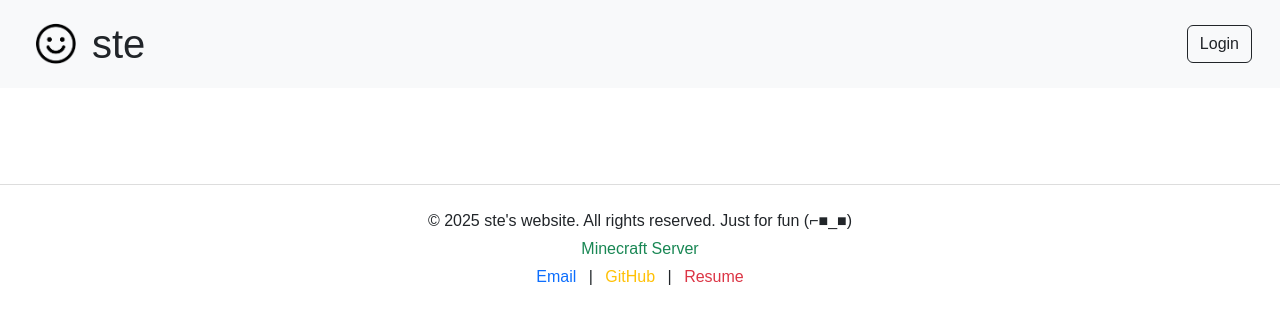
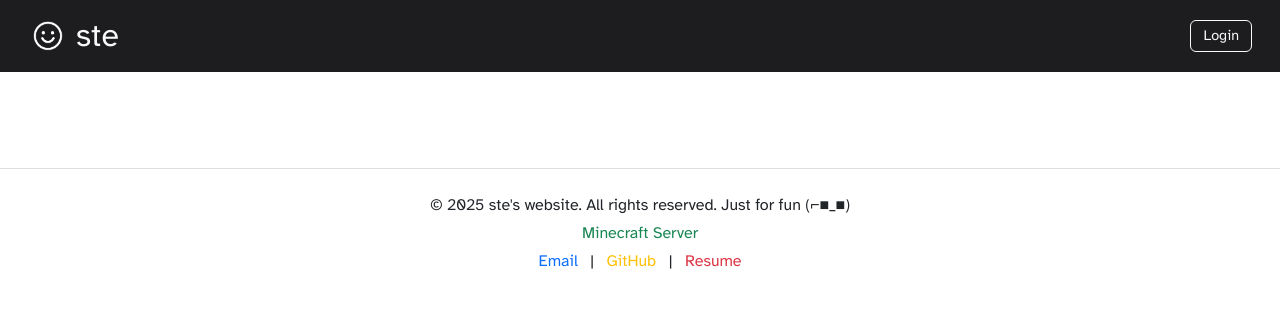
Before and after one commit to stectr/photojs, a PHP site: page / in a window 1280 px wide. Shown: the top 324 px of the page. Run offline with PHP 8.4, Linux system fonts and the light colour scheme.

Commit message:
changed some styling

```diff
--- a/public/index.html
+++ b/public/index.html
@@ -8,32 +8,29 @@
     <link rel="icon" href="/favicons/favicon.ico" type="image/x-icon">
     <link href="https://cdn.jsdelivr.net/npm/bootstrap@5.3.7/dist/css/bootstrap.min.css" rel="stylesheet"
         integrity="sha384-LN+7fdVzj6u52u30Kp6M/trliBMCMKTyK833zpbD+pXdCLuTusPj697FH4R/5mcr" crossorigin="anonymous">
+    <link href="https://fonts.googleapis.com/css2?family=Atkinson+Hyperlegible&display=swap" rel="stylesheet">
     <link rel="stylesheet" href="styles.css">
 </head>
 
 <body>
-    <!-- Login button top-right -->
-    <nav class="navbar navbar-light bg-light">
+    <nav class="navbar navbar-light" style="background-color: #1d1d1f;">
         <div class="container-fluid d-flex justify-content-between align-items-center">
             <div class="d-flex align-items-center">
-                <img src="/favicons/500x500.png" alt="Icon" class="me-2" style="max-height:3.5em">
-                <h1 class="mb-0">ste</h1>
+                <img src="/favicons/500x500.png" alt="Icon" class="me-2" style="max-height:2.5em; filter: invert(1);">
+                <h1 class="mb-0 text-light" style="font-size: 2rem; font-weight: 400;">ste</h1>
             </div>
-            <div>
-                <button type="button" class="btn btn-outline-dark" data-bs-toggle="modal" data-bs-target="#loginModal">
-                    Login
-                </button>
-            </div>
+            <button type="button" class="btn btn-outline-light" data-bs-toggle="modal" data-bs-target="#loginModal">
+                Login
+            </button>
         </div>
     </nav>
 
-    <!-- Simplified Login Modal -->
-    <div class="modal fade" id="loginModal" tabindex="-1" aria-labelledby="loginModalLabel" aria-hidden="true">
+    <div class="modal fade" id="loginModal" tabindex="-1" aria-hidden="true">
         <div class="modal-dialog">
             <div class="modal-content">
                 <form id="loginForm" class="p-4 py-1">
                     <div class="modal-header">
-                        <h4 class="modal-title" id="loginModalLabel">Login</h4>
+                        <h4 class="modal-title">Login</h4>
                         <button type="button" class="btn-close" data-bs-dismiss="modal" aria-label="Close"></button>
                     </div>
                     <div class="mb-3">
@@ -55,47 +52,10 @@
         </div>
     </div>
 
-    <script>
-        const loginForm = document.getElementById('loginForm');
-        const loginError = document.getElementById('loginError');
-
-        loginForm.addEventListener('submit', async (e) => {
-            e.preventDefault();
-
-            loginError.style.display = 'none';
-            const formData = new FormData(loginForm);
-
-            try {
-                const res = await fetch('/login', {
-                    method: 'POST',
-                    body: new URLSearchParams(formData),
-                    headers: {
-                        'Content-Type': 'application/x-www-form-urlencoded',
-                    },
-                });
-
-                if (res.redirected) {
-                    // Redirect after successful login
-                    window.location.href = res.url;
-                } else {
-                    // Show error
-                    const text = await res.text();
-                    loginError.textContent = text;
-                    loginError.style.display = 'block';
-                }
-            } catch (err) {
-                loginError.textContent = 'Network error. Please try again.';
-                loginError.style.display = 'block';
-            }
-        });
-    </script>
-
-    <!-- CRITICAL: Gallery -->
     <main class="container my-5">
         <div id="gallery" class="row"></div>
     </main>
 
-    <!-- Full Image Modal -->
     <div class="modal fade" id="imageModal" tabindex="-1">
         <div class="modal-dialog modal-dialog-centered">
             <div class="modal-content">
@@ -119,3 +79,36 @@
     <script src="https://cdn.jsdelivr.net/npm/bootstrap@5.3.3/dist/js/bootstrap.bundle.min.js"></script>
     <script src="https://cdn.jsdelivr.net/npm/sortablejs@1.15.0/Sortable.min.js"></script>
     <script src="/viewer.js"></script>
+
+    <script>
+        const loginForm = document.getElementById('loginForm');
+        const loginError = document.getElementById('loginError');
+
+        loginForm.addEventListener('submit', async (e) => {
+            e.preventDefault();
+            loginError.style.display = 'none';
+            const formData = new FormData(loginForm);
+
+            try {
+                const res = await fetch('/login', {
+                    method: 'POST',
+                    body: new URLSearchParams(formData),
+                    headers: { 'Content-Type': 'application/x-www-form-urlencoded' },
+                });
+
+                if (res.redirected) {
+                    window.location.href = res.url;
+                } else {
+                    const text = await res.text();
+                    loginError.textContent = text;
+                    loginError.style.display = 'block';
+                }
+            } catch {
+                loginError.textContent = 'Network error. Please try again.';
+                loginError.style.display = 'block';
+            }
+        });
+    </script>
+</body>
+
+</html>
--- a/public/styles.css
+++ b/public/styles.css
@@ -1,4 +1,4 @@
-/* Apply Atkinson Hyperlegible globally */
+/* Global settings */
 body {
     background-color: #ffffff;
     font-family: 'Atkinson Hyperlegible', sans-serif;
@@ -6,20 +6,35 @@ body {
     padding: 0;
 }
 
-/* Navbar spacing */
+/* Navbar styling */
 .navbar {
+    background-color: #1d1d1f;
     padding: 1rem;
 }
 
-/* Footer border */
+.navbar h1 {
+    font-size: 2rem;
+    font-weight: 400;
+    margin: 0;
+    color: #f5f5f7;
+}
+
+.navbar .btn {
+    padding: 0.25rem 0.75rem;
+    font-size: 0.9rem;
+}
+
+/* Footer styling */
 footer {
     border-top: 1px solid #ddd;
+    text-align: center;
+    padding: 1rem 0;
 }
 
-/* Links styling */
 footer a {
     text-decoration: none;
     color: #333;
+    margin: 0 0.5rem;
 }
 
 footer a:hover {
@@ -31,14 +46,14 @@ footer a:hover {
     margin-top: 10px;
 }
 
-/* Grid images */
+/* Gallery images */
 .img-fluid {
+    width: 100%;
     height: 300px;
     object-fit: cover;
-    width: 100%;
 }
 
-/* Modal dialog centering and shrink-to-fit */
+/* Modal centering */
 .modal-dialog {
     display: flex;
     justify-content: center;
@@ -47,29 +62,25 @@ footer a:hover {
     max-width: 100%;
 }
 
-/* Modal content shrink-wrap to image */
 .modal-content {
     display: inline-block;
     width: auto;
     max-width: 90vw;
-    background-color: #ffffff;
+    background-color: #f5f5f7;
     border-radius: 0.5rem;
     box-shadow: 0 2px 10px rgba(0, 0, 0, 0.1);
     overflow: hidden;
     margin: 0 auto;
 }
 
-/* Modal body centers image without overflow */
 .modal-body {
     display: flex;
     justify-content: center;
     align-items: center;
     padding: 1rem;
     overflow: hidden;
-
 }
 
-/* Full modal image: contained within viewport */
 .img-full {
     max-width: 100%;
     max-height: calc(100vh - 200px);
```
Also changed, not shown: public/admin.html (+8 -16 lines), README.md.
